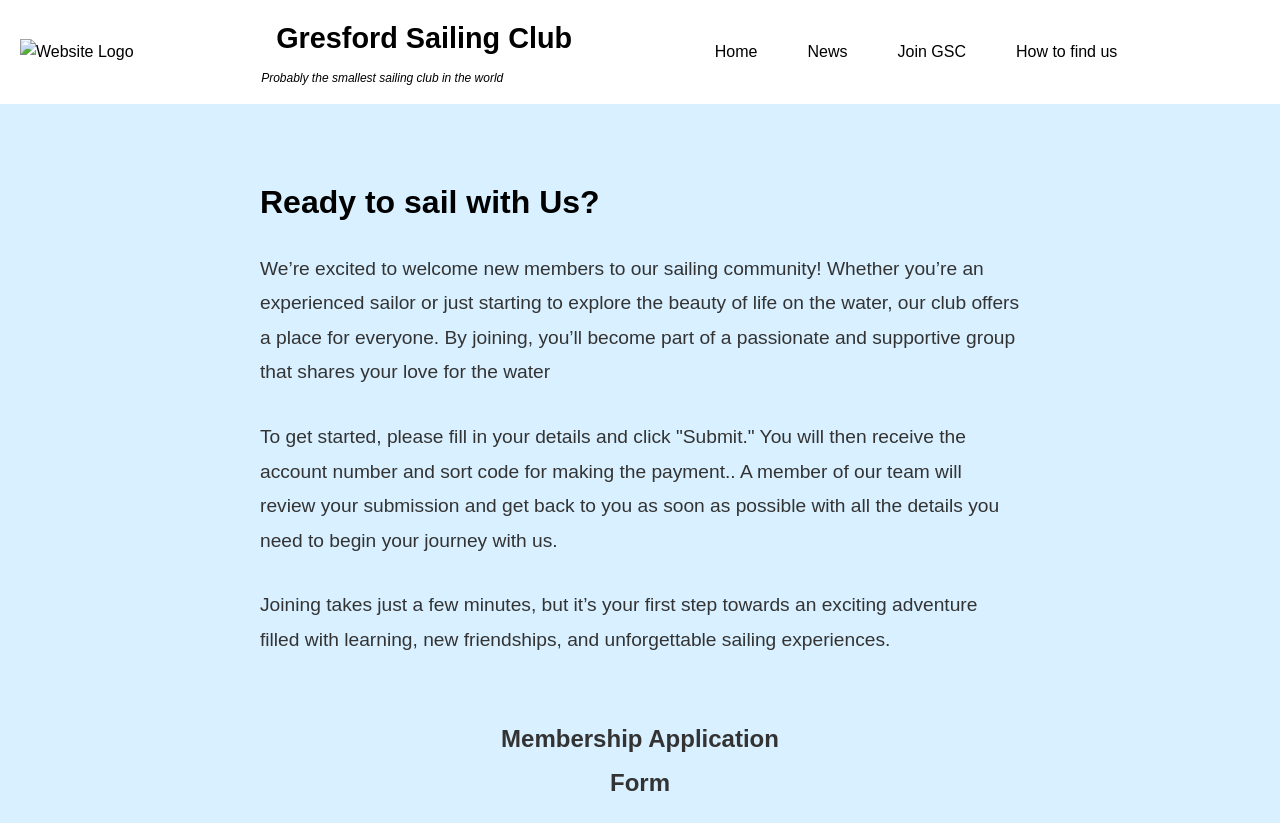
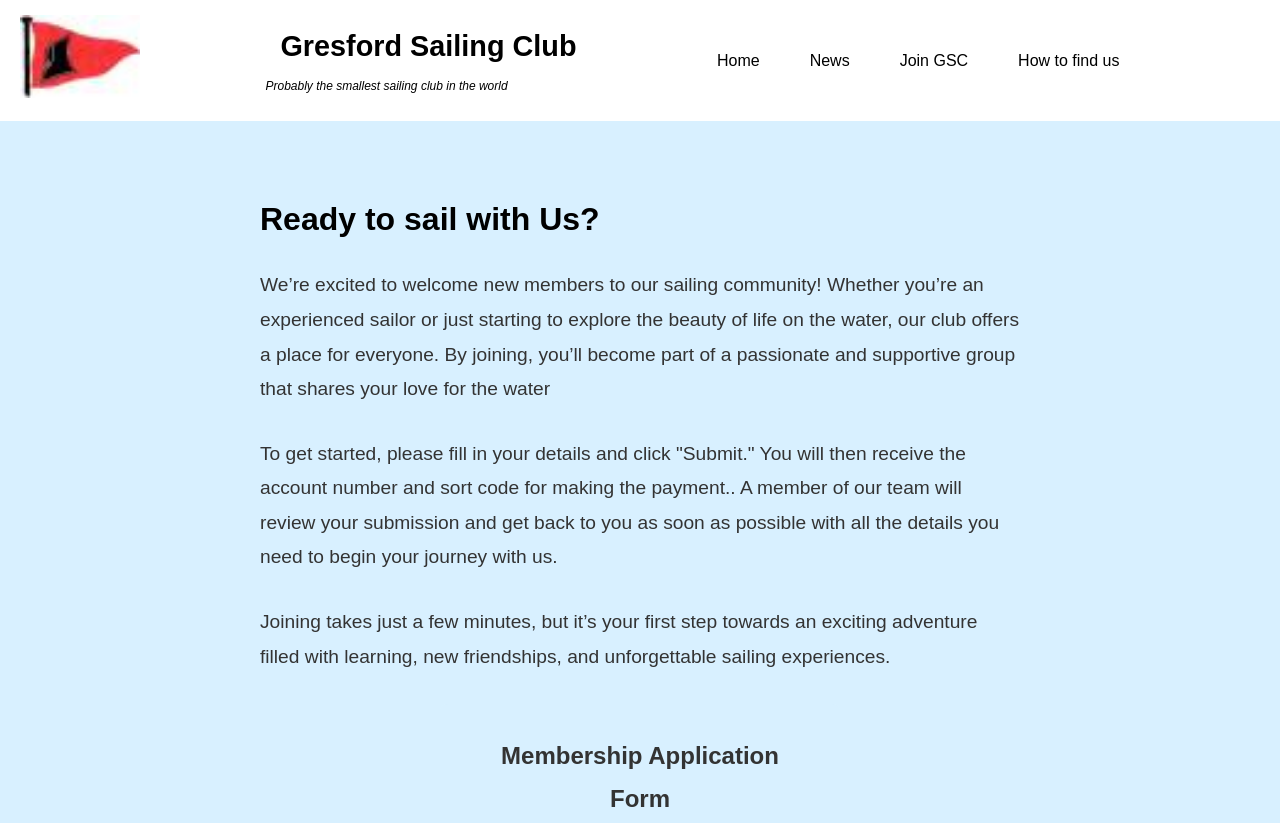
Before and after one commit to Gresford-Sailing-Club-GSC/index, a website: page join.html in a window 1280 px wide. Shown: the top 823 px of the page. Drawn offline with Linux system fonts and the light colour scheme; files whose address does not match are found by name.

Commit message:
Update join.html

```diff
--- a/join.html
+++ b/join.html
@@ -9,7 +9,7 @@
 <body>
     <header>
         <div class="logo">
-            <img src="assets/images/gsc-logo.jpg" alt="Website Logo">
+            <img src="assets/logo/gsc-logo.jpg" alt="Website Logo">
         </div>
 
         <div class="header-text">
```
